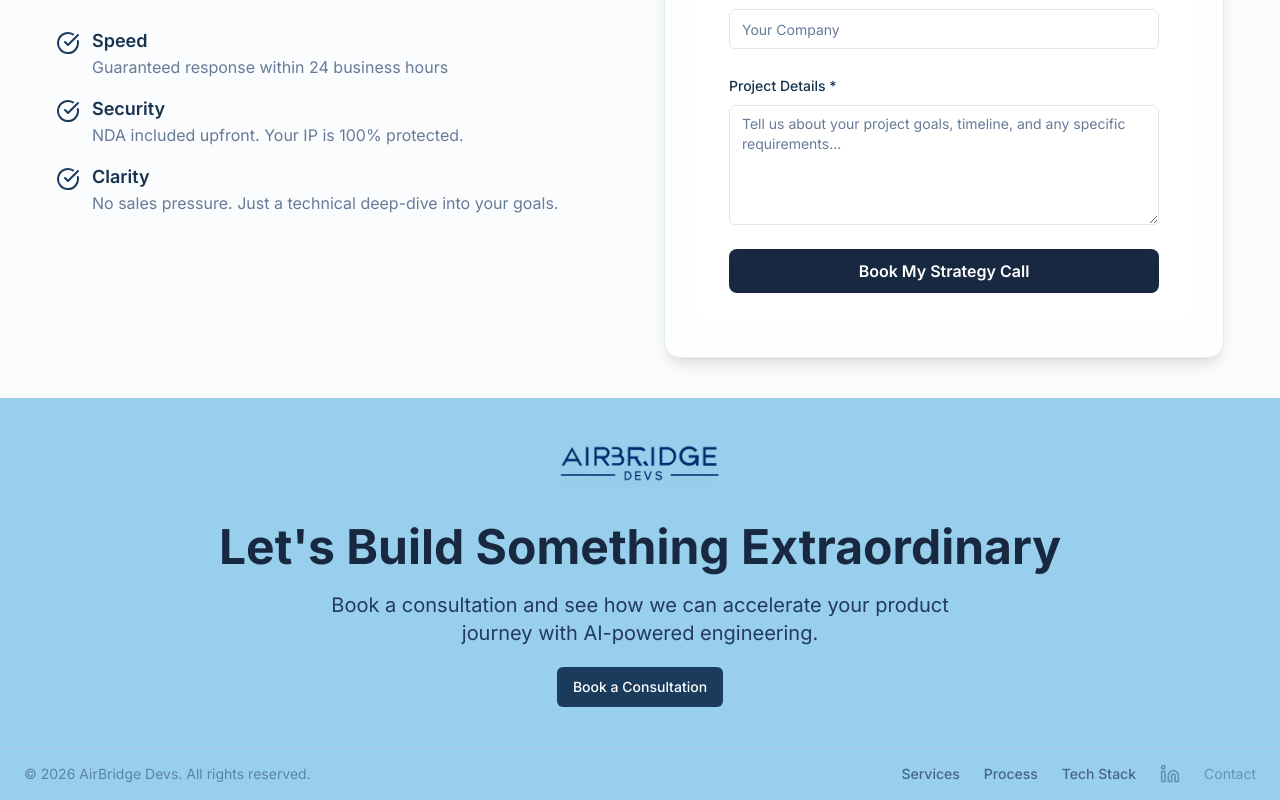
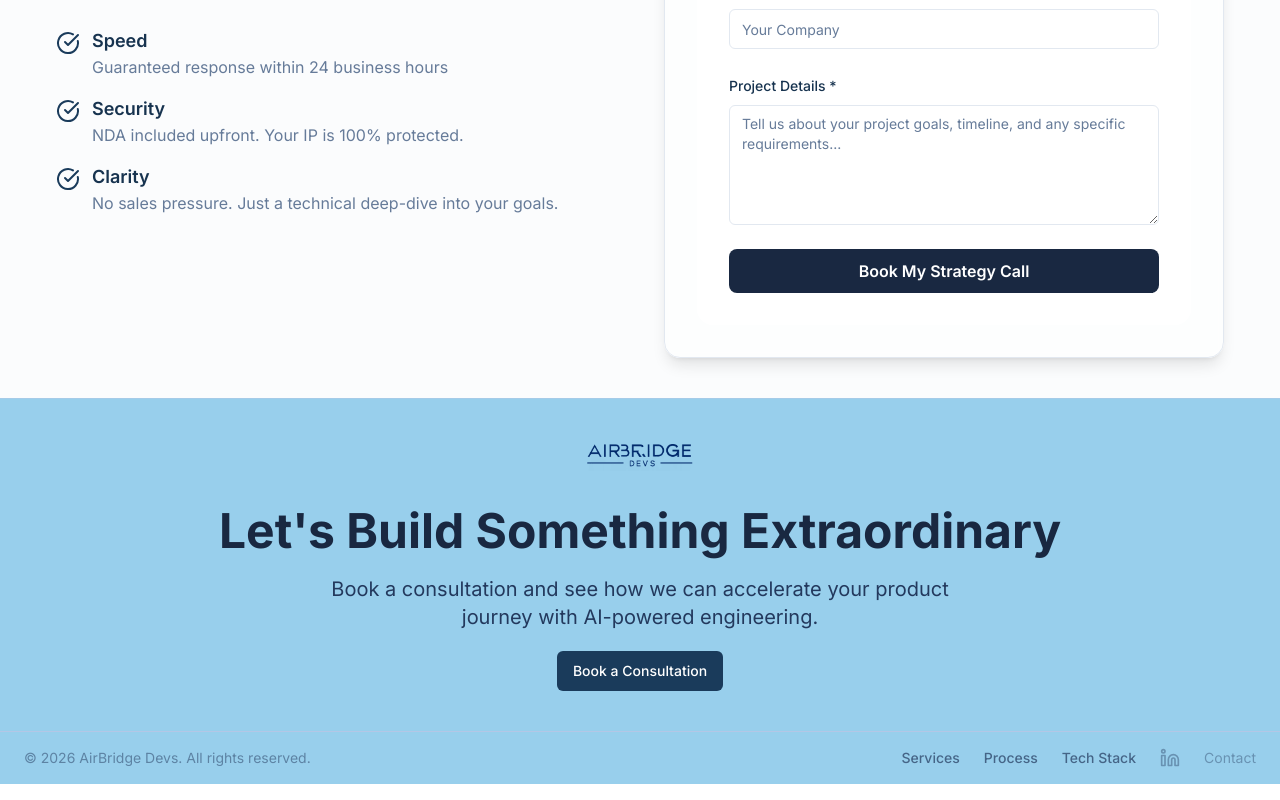
Before and after one commit to AffanTariq77/airbridgedevs, a React (Vite) app: page / in a window 1280 px wide. Shown: the part 5066-5866 px from the top of the page. Built offline with nearby package versions, Linux system fonts and the light colour scheme; the HTML template or start-up script is replaced by a standard one.

Commit message:
Update Footer.tsx

```diff
--- a/src/components/Footer.tsx
+++ b/src/components/Footer.tsx
@@ -2,6 +2,8 @@ import { Button } from "@/components/ui/button";
 import { ArrowRight, Linkedin } from "lucide-react";
 import { Dialog, DialogTrigger, DialogContent } from "@/components/ui/dialog";
 import ContactForm from "./ContactForm";
+import logo from "@/assets/airbridge-logo.png";
+
 
 
 const Footer = () => {
@@ -14,12 +16,7 @@ const Footer = () => {
       <div className="container mx-auto px-4 sm:px-6 py-8 md:py-10">
         <div className="flex flex-col items-center space-y-4 md:space-y-5">
           <div className="flex items-center justify-center mb-4">
-            <img
-              src="/src/assets/airbridge-logo.png"
-              alt="AIRBRIDGE DEVS Logo"
-              className="h-10 md:h-12 w-auto object-contain"
-              style={{ maxWidth: '181px' }}
-            />
+            <img src={logo} alt="AirBridge Devs" className="h-8 w-auto" />
           </div>
           <h2
             className="text-4xl md:text-5xl font-bold"
```
